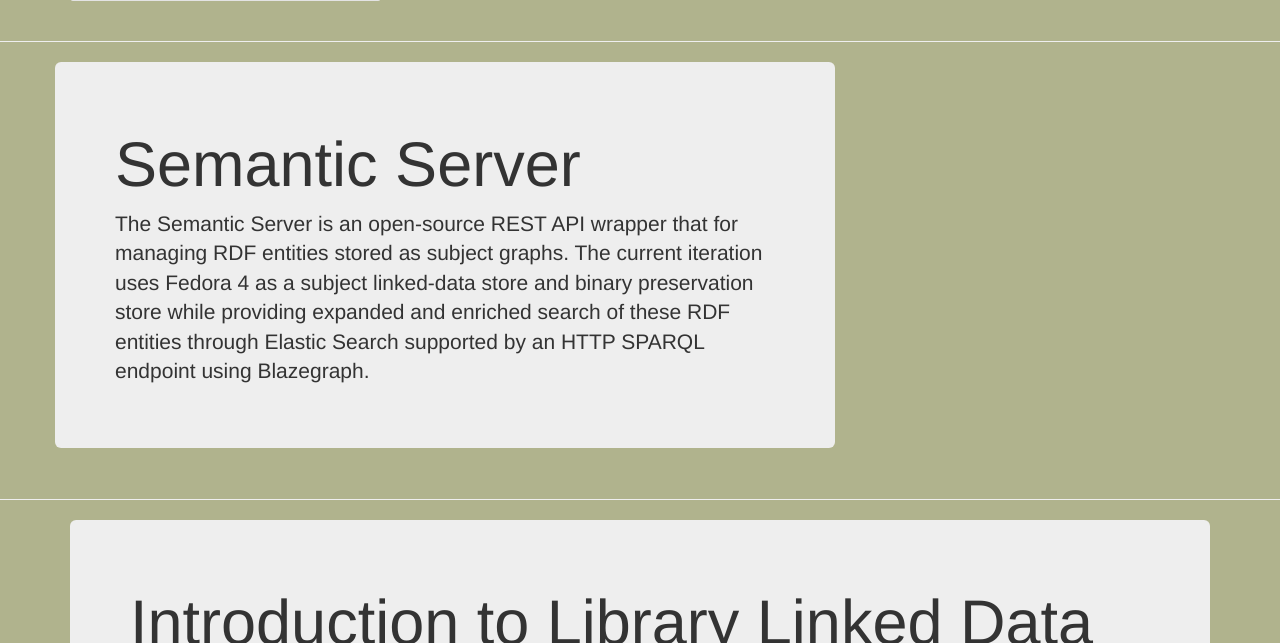
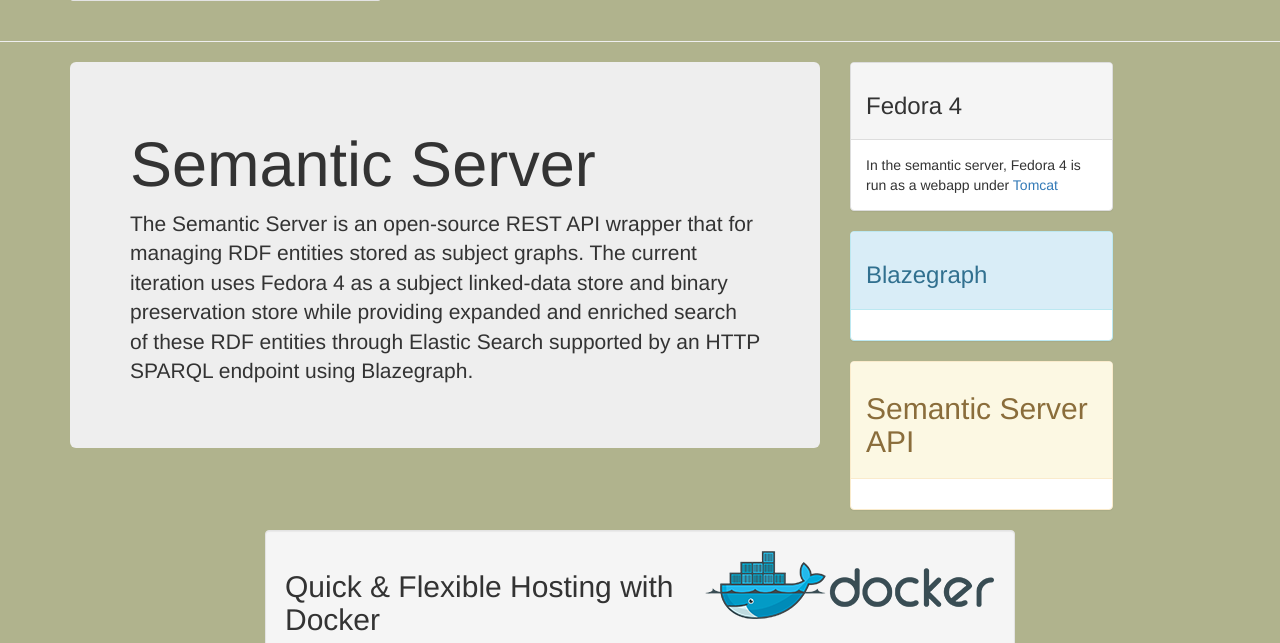
Before and after one commit to jermnelson/ccc-forum-2015, a Flask app: page / in a window 1280 px wide. Shown: the part 1920-2563 px from the top of the page. Run offline with Flask 2, Linux system fonts and the light colour scheme; some libraries are stand-ins or nearby versions.

Commit message:
Updated content and added graphics

```diff
--- a/templates/slides/semantic-server.html
+++ b/templates/slides/semantic-server.html
@@ -1,6 +1,7 @@
 <div class="container" id="semantic-server">
    <div class="row">
-       <div class="col-lg-8 jumbotron">
+       <section class="col-md-8">
+        <div class="jumbotron">
 	   <h1>Semantic Server</h1>
            <p class="lead">
      The Semantic Server is an open-source REST API wrapper that for managing RDF entities
@@ -10,9 +11,42 @@
      Blazegraph.
            </p>
        </div>
+      </section>
+      <section class="col-md-3">
+        <div class="panel panel-default">
+          <section class="panel-heading">
+           <h3>Fedora 4</h3>
+          </section>
+          <div class="panel-body">
+           In the semantic server, Fedora 4 is run as a webapp under
+           <a href="http://apache.tomcat.org">Tomcat</a>
+          </div>
+        </div>
+        <div class="panel panel-info">
+          <section class="panel-heading">
+            <h3>Blazegraph</h3>
+          </section>
+          <div class="panel-body">
+
+          </div>
+        </div>
+        <div class="panel panel-warning">
+          <section class="panel-heading">
+           <h2>Semantic Server API</h2>
+          </section>
+          <div class="panel-body">
+
+          </div>
+        </div>
+      </section>
    </div>
    <div class="row">
-    <article class="col-md-6">
-    </article>
+    <section class="col-md-8 col-md-offset-2">
+     <article class="well">
+      <img src="{{ url_for('static', filename='images/docker.png') }}" class="pull-right">
+      <h2>Quick &amp; Flexible Hosting with Docker</h2>
+      <img src="{{ url_for('static', filename='images/semantic-server-docker.svg') }}">
+     </article>
+    </section>
    </div>
 </div>
```
Also changed, not shown: static/images/docker.png (added), static/images/semantic-server-docker.svg (added).
